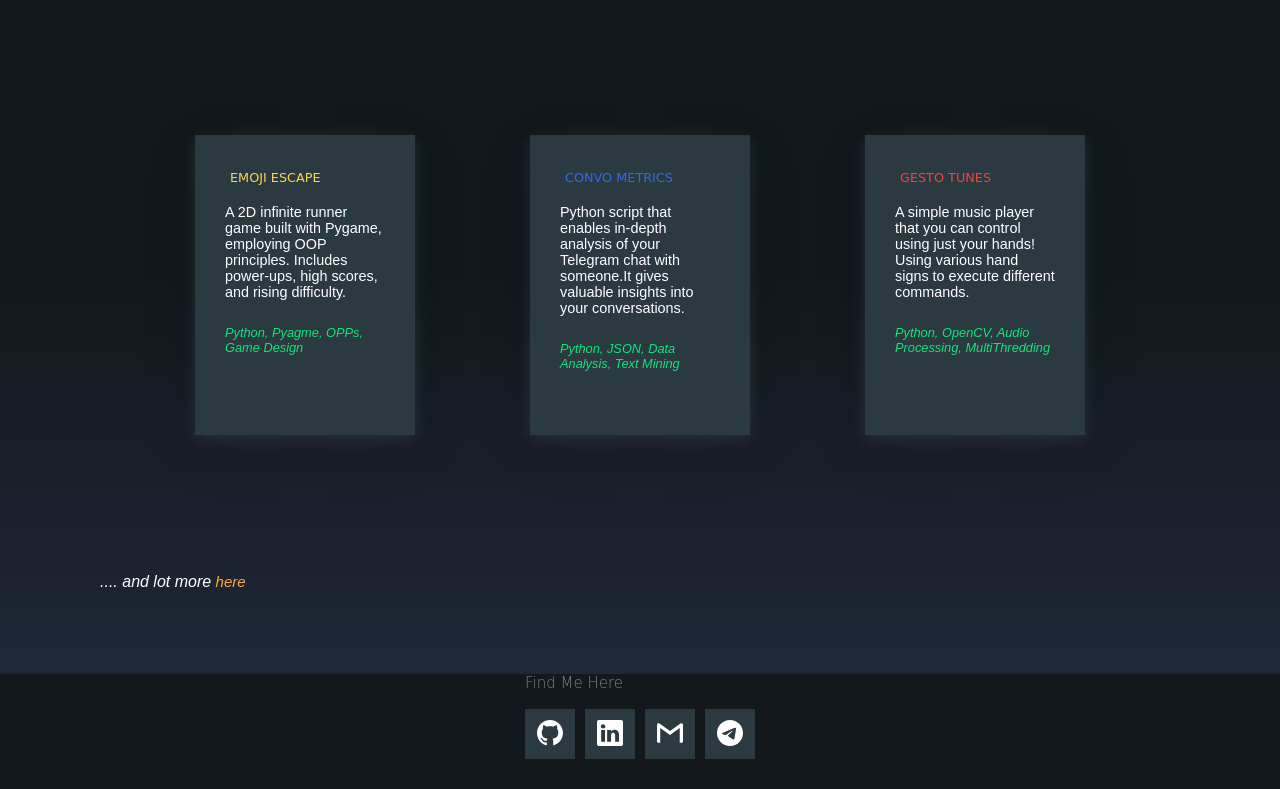
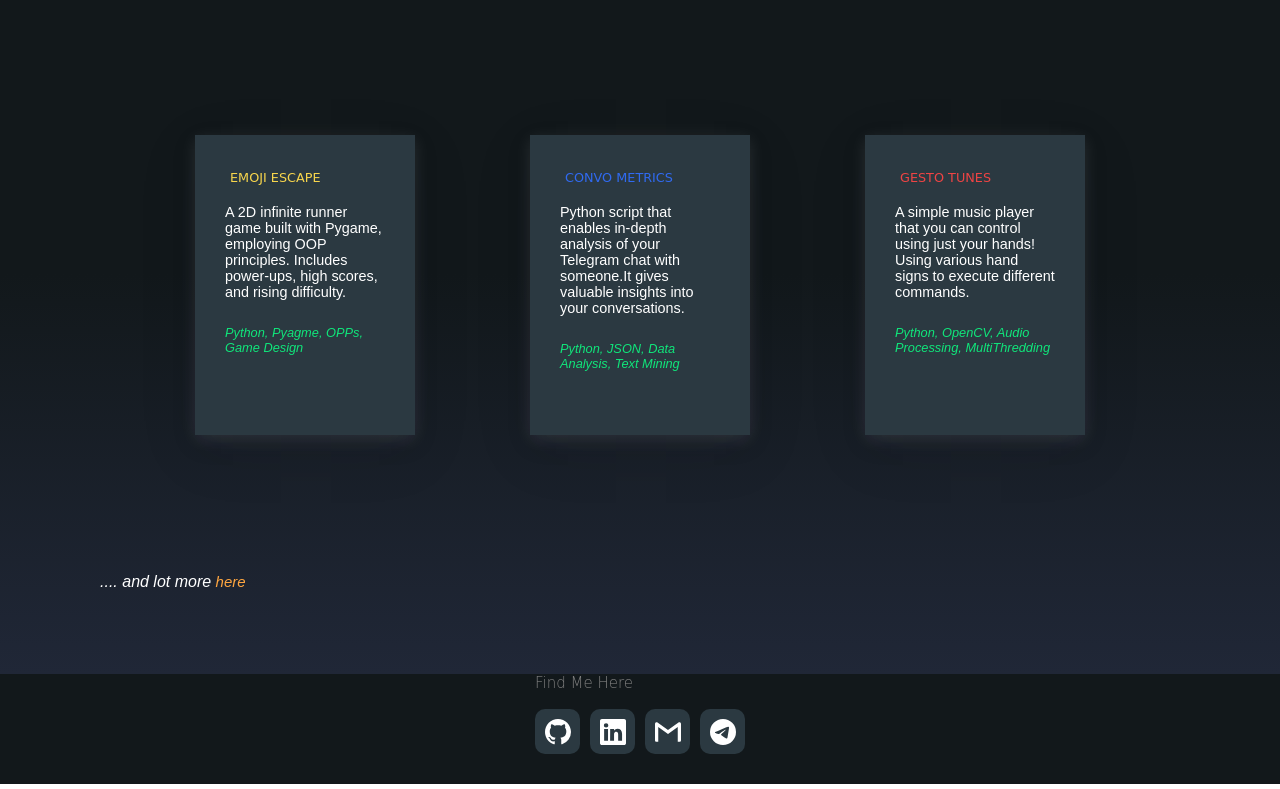
Before and after one commit to MeetThakur/Portfolio, a plain HTML site: page index.html in a window 1280 px wide. Shown: the part 1726-2515 px from the top of the page. Drawn offline with Linux system fonts and the light colour scheme; a web font is replaced by a local one.

Commit message:
Update styles.css

```diff
--- a/styles.css
+++ b/styles.css
@@ -321,11 +321,12 @@ a{
 }
 
 .container button {
-  width: 50px;
-  height: 50px;
+  width: 45px;
+  height: 45px;
   border: none;
   background-color: #2b3941;
   transition: 0.3s;
+  border-radius: 10px;
 }
 
 .icon {
@@ -363,7 +364,11 @@ a{
 }
 
 
-
+button{
+  display: flex;
+  justify-content: center;
+  align-items:center;
+}
 
 
 @media (max-width:950px){
```
